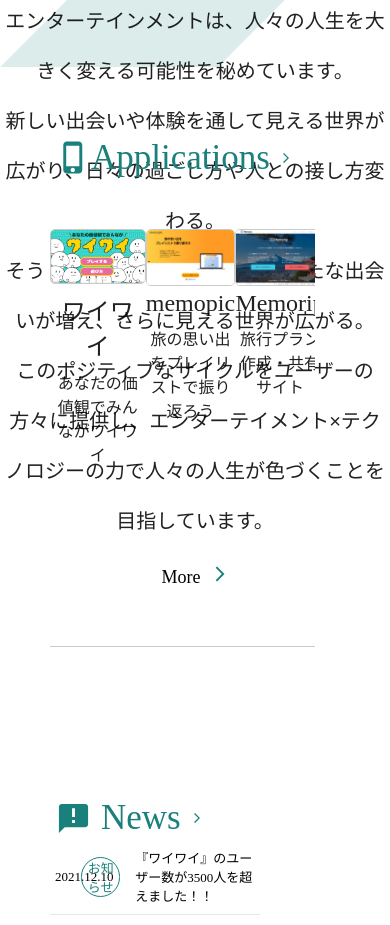
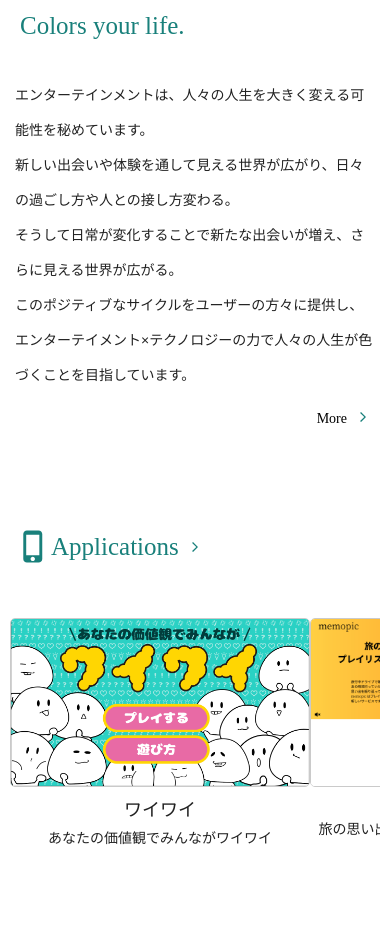
Before and after one commit to bamboooo-dev/bamboooo-hp, a Next.js app: page / in a window 390 px wide. Shown: the part 1040-1965 px from the top of the page. Built offline with nearby package versions, Linux system fonts and the light colour scheme; a web font is replaced by a local one.

Commit message:
breakpoint

```diff
--- a/pages/index.js
+++ b/pages/index.js
@@ -1,14 +1,14 @@
+import AnnouncementIcon from "@mui/icons-material/Announcement";
+import ArrowForwardIosIcon from "@mui/icons-material/ArrowForwardIos";
+import PhoneIphoneIcon from "@mui/icons-material/PhoneIphone";
+import TwitterIcon from "@mui/icons-material/Twitter";
 import Box from "@mui/material/Box";
 import Button from "@mui/material/Button";
 import Grid from "@mui/material/Grid";
 import { useTheme } from "@mui/material/styles";
-import makeStyles from '@mui/styles/makeStyles';
 import Typography from "@mui/material/Typography";
 import useMediaQuery from "@mui/material/useMediaQuery";
-import AnnouncementIcon from "@mui/icons-material/Announcement";
-import ArrowForwardIosIcon from "@mui/icons-material/ArrowForwardIos";
-import PhoneIphoneIcon from "@mui/icons-material/PhoneIphone";
-import TwitterIcon from "@mui/icons-material/Twitter";
+import makeStyles from "@mui/styles/makeStyles";
 import Link from "next/link";
 import React from "react";
 
@@ -16,7 +16,7 @@ const useStyles = makeStyles((theme) => ({
   mainImage: {
     width: "100%",
     marginTop: "-100px",
-    [theme.breakpoints.down(undefined)]: {},
+    [theme.breakpoints.down("sm")]: {},
   },
   mainTextBox: {
     backgroundImage: "url(/top_main_image2.png)",
@@ -25,7 +25,7 @@ const useStyles = makeStyles((theme) => ({
     height: "44vw",
     paddingTop: "7vw",
     textAlign: "center",
-    [theme.breakpoints.down(undefined)]: {
+    [theme.breakpoints.down("sm")]: {
       backgroundImage: "none",
       textAlign: "left",
       height: "60vh",
@@ -37,7 +37,7 @@ const useStyles = makeStyles((theme) => ({
   mainText1: {
     fontFamily: "Corporate-Logo-Medium-ver2",
     color: "#19807B",
-    [theme.breakpoints.down(undefined)]: {
+    [theme.breakpoints.down("sm")]: {
       fontSize: "25px",
       marginLeft: "20px",
     },
@@ -46,7 +46,7 @@ const useStyles = makeStyles((theme) => ({
     whiteSpace: "pre-line",
     marginTop: "4.5vw",
     lineHeight: "2.5",
-    [theme.breakpoints.down(undefined)]: {
+    [theme.breakpoints.down("sm")]: {
       paddingLeft: "15px",
       paddingRight: "15px",
       fontSize: "14px",
@@ -58,7 +58,7 @@ const useStyles = makeStyles((theme) => ({
     fontFamily: "Corporate-Logo-Medium-ver2",
     border: "0px none",
     background: "transparent",
-    [theme.breakpoints.down(undefined)]: {
+    [theme.breakpoints.down("sm")]: {
       fontSize: "14px",
       marginTop: "2vh",
       float: "right",
@@ -73,7 +73,7 @@ const useStyles = makeStyles((theme) => ({
     paddingLeft: "50px",
     paddingRight: "75px",
     paddingBottom: "75px",
-    [theme.breakpoints.down(undefined)]: {
+    [theme.breakpoints.down("sm")]: {
       paddingLeft: "10px",
       paddingRight: "10px",
     },
@@ -81,7 +81,7 @@ const useStyles = makeStyles((theme) => ({
   moreText: {
     fontFamily: "Corporate-Logo-Medium-ver2",
     fontSize: "18px",
-    [theme.breakpoints.down(undefined)]: {
+    [theme.breakpoints.down("sm")]: {
       fontSize: "14px",
     },
   },
@@ -89,7 +89,7 @@ const useStyles = makeStyles((theme) => ({
     color: "#19807B",
     marginLeft: "10px",
     fontSize: "18px",
-    [theme.breakpoints.down(undefined)]: {
+    [theme.breakpoints.down("sm")]: {
       fontSize: "12px",
     },
   },
@@ -98,7 +98,7 @@ const useStyles = makeStyles((theme) => ({
     paddingBottom: "150px",
     marginBottom: "150px",
     borderBottom: "1px solid #CACACA",
-    [theme.breakpoints.down(undefined)]: {
+    [theme.breakpoints.down("sm")]: {
       paddingBottom: "0",
       marginBottom: "100px",
       borderBottom: "none",
@@ -126,7 +126,7 @@ const useStyles = makeStyles((theme) => ({
     fontFamily: "Corporate-Logo-Medium-ver2",
     fontSize: "35px",
     marginRight: "10px",
-    [theme.breakpoints.down(undefined)]: {
+    [theme.breakpoints.down("sm")]: {
       fontSize: "25px",
     },
   },
@@ -136,13 +136,13 @@ const useStyles = makeStyles((theme) => ({
   },
   applicationName: {
     fontSize: "24px",
-    [theme.breakpoints.down(undefined)]: {
+    [theme.breakpoints.down("sm")]: {
       fontSize: "18px",
     },
   },
   applicationText: {
     fontSize: "16px",
-    [theme.breakpoints.down(undefined)]: {
+    [theme.breakpoints.down("sm")]: {
       fontSize: "14px",
     },
   },
@@ -150,7 +150,7 @@ const useStyles = makeStyles((theme) => ({
     width: "23vw",
     border: "1px solid #CACACA",
     borderRadius: "5px",
-    [theme.breakpoints.down(undefined)]: {
+    [theme.breakpoints.down("sm")]: {
       width: "auto",
       height: "20vh",
     },
@@ -160,7 +160,7 @@ const useStyles = makeStyles((theme) => ({
     marginBottom: "1vw",
     border: "1px solid #CACACA",
     borderRadius: "5px",
-    [theme.breakpoints.down(undefined)]: {
+    [theme.breakpoints.down("sm")]: {
       width: "auto",
       height: "20vh",
     },
@@ -170,7 +170,7 @@ const useStyles = makeStyles((theme) => ({
     display: "flex",
     flexFlow: "column",
     overflow: "scroll",
-    [theme.breakpoints.down(undefined)]: {
+    [theme.breakpoints.down("sm")]: {
       marginTop: "0",
       marginBottom: "100px",
       paddingLeft: "5px",
@@ -198,7 +198,7 @@ const useStyles = makeStyles((theme) => ({
   newsDateBox: {
     width: "8vw",
     paddingLeft: "5px",
-    [theme.breakpoints.down(undefined)]: {
+    [theme.breakpoints.down("sm")]: {
       fontSize: "10px",
       width: "15vw",
     },
@@ -209,7 +209,7 @@ const useStyles = makeStyles((theme) => ({
     color: "#19807B",
     textAlign: "center",
     width: "10vw",
-    [theme.breakpoints.down(undefined)]: {
+    [theme.breakpoints.down("sm")]: {
       marginLeft: "5px",
       fontSize: "10px",
       width: "20vw",
@@ -218,7 +218,7 @@ const useStyles = makeStyles((theme) => ({
   newsTextBox: {
     width: "32vw",
     marginLeft: "15px",
-    [theme.breakpoints.down(undefined)]: {
+    [theme.breakpoints.down("sm")]: {
       marginTop: "-10px",
       fontSize: "12px",
       marginLeft: "0",
@@ -249,7 +249,7 @@ const useStyles = makeStyles((theme) => ({
     zIndex: "10",
     backgroundColor: "transparent",
     borderRadius: "50%",
-    [theme.breakpoints.down(undefined)]: {
+    [theme.breakpoints.down("sm")]: {
       opacity: 1,
       right: "9px",
     },
--- a/src/Header.js
+++ b/src/Header.js
@@ -1,3 +1,5 @@
+import InstagramIcon from "@mui/icons-material/Instagram";
+import TwitterIcon from "@mui/icons-material/Twitter";
 import Box from "@mui/material/Box";
 import Drawer from "@mui/material/Drawer";
 import Grid from "@mui/material/Grid";
@@ -5,11 +7,9 @@ import IconButton from "@mui/material/IconButton";
 import List from "@mui/material/List";
 import ListItem from "@mui/material/ListItem";
 import ListItemText from "@mui/material/ListItemText";
-import makeStyles from '@mui/styles/makeStyles';
 import SvgIcon from "@mui/material/SvgIcon";
 import Toolbar from "@mui/material/Toolbar";
-import InstagramIcon from "@mui/icons-material/Instagram";
-import TwitterIcon from "@mui/icons-material/Twitter";
+import makeStyles from "@mui/styles/makeStyles";
 import { useRouter } from "next/router";
 import PropTypes from "prop-types";
 import React, { useState } from "react";
@@ -20,13 +20,13 @@ const useStyles = makeStyles((theme) => ({
     padding: "10px 50px 10px 50px",
     justifyContent: "space-between",
     backgroundColor: "transparent",
-    [theme.breakpoints.down(undefined)]: {
+    [theme.breakpoints.down("sm")]: {
       padding: "0px 5px 0px 20px",
     },
   },
   logo: {
     height: 50,
-    [theme.breakpoints.down(undefined)]: {
+    [theme.breakpoints.down("sm")]: {
       height: 40,
     },
   },
@@ -52,7 +52,7 @@ const useStyles = makeStyles((theme) => ({
   menuIcon: {
     fontSize: "3.5rem",
     color: "#19807B",
-    [theme.breakpoints.down(undefined)]: {
+    [theme.breakpoints.down("sm")]: {
       fontSize: "3rem",
     },
   },
@@ -76,7 +76,8 @@ export default function Header(props) {
     setOpen(open);
   };
 
-  return <>
+  return (
+    <>
       <Toolbar className={classes.toolbar}>
         <Link href="/">
           <img
@@ -89,7 +90,8 @@ export default function Header(props) {
           color="inherit"
           aria-label="open drawer"
           onClick={toggleDrawer(true)}
-        size="large">
+          size="large"
+        >
           <MenuIcon className={classes.menuIcon} />
         </IconButton>
       </Toolbar>
@@ -104,7 +106,8 @@ export default function Header(props) {
             color="inherit"
             aria-label="close drawer"
             onClick={toggleDrawer(false)}
-          size="large">
+            size="large"
+          >
             <CloseIcon style={{ fontSize: "1.5rem" }} />
           </IconButton>
         </Box>
@@ -172,7 +175,8 @@ export default function Header(props) {
           </Grid>
         </Grid>
       </Drawer>
-  </>;
+    </>
+  );
 }
 
 const MenuIcon = (props) => {
--- a/src/theme.js
+++ b/src/theme.js
@@ -1,7 +1,7 @@
 import { red } from '@mui/material/colors';
-import { createTheme, adaptV4Theme } from '@mui/material/styles';
+import { createTheme } from '@mui/material/styles';
 
-const theme = createTheme(adaptV4Theme({
+const theme = createTheme({
   typography: {
     fontFamily: [
       '"Hiragino Kaku Gothic ProN"',
@@ -32,19 +32,23 @@ const theme = createTheme(adaptV4Theme({
     },
     type: 'light',
   },
-  overrides: {
+  components: {
     MuiBackdrop: {
-      root: {
-        backgroundColor: '#19807BB3',
+      styleOverrides: {
+        root: {
+          backgroundColor: '#19807BB3',
+        },
       },
     },
     MuiDialog: {
-      paper: {
-        margin: "0",
-      }
+      styleOverrides: {
+        paper: {
+          margin: "0",
+        },
+      },
     },
   },
-}));
+});
 
 theme.typography.body1 = {
   fontSize: 18,
```
Also changed, not shown: pages/about.js (+14 -14 lines), pages/blog/[pageNum].js (+7 -7 lines), pages/history.js (+13 -13 lines), pages/members.js (+22 -22 lines), pages/works.js (+9 -9 lines). Lines whose indentation alone changed are shown as unchanged.
